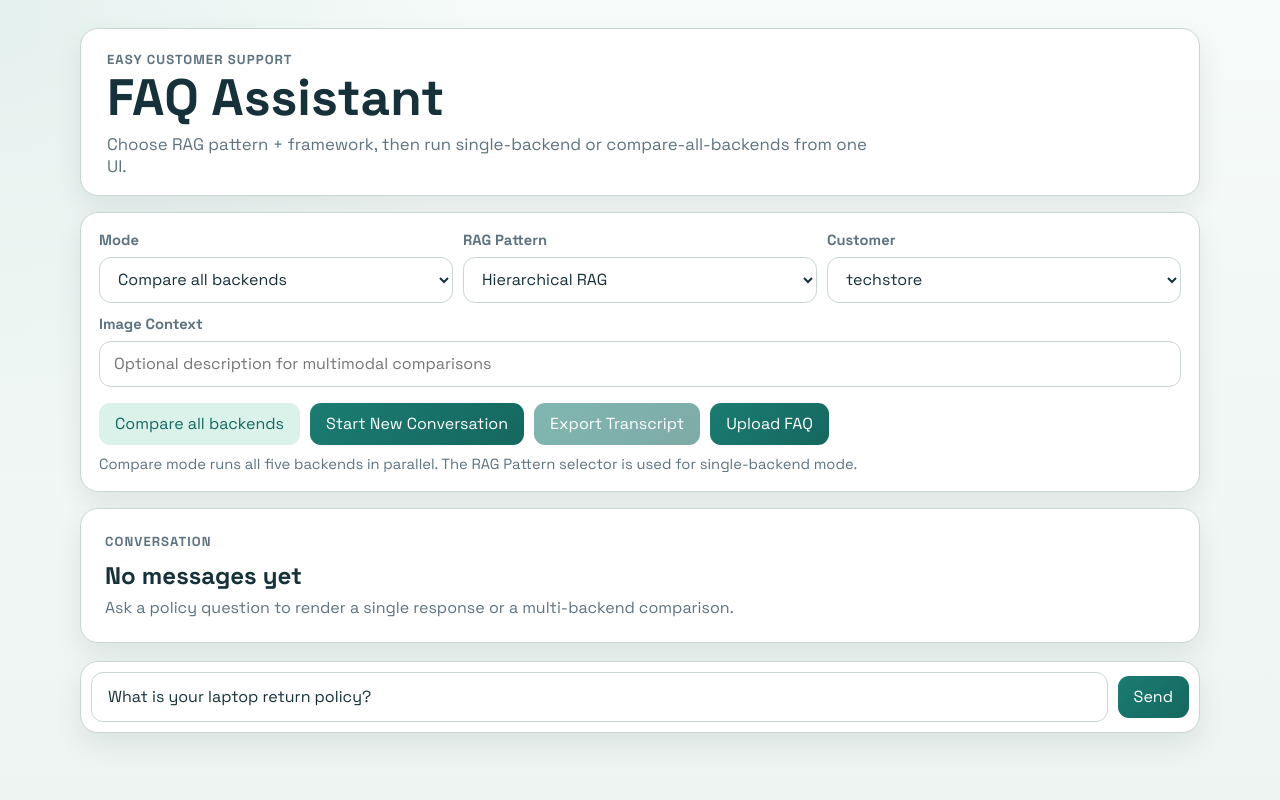
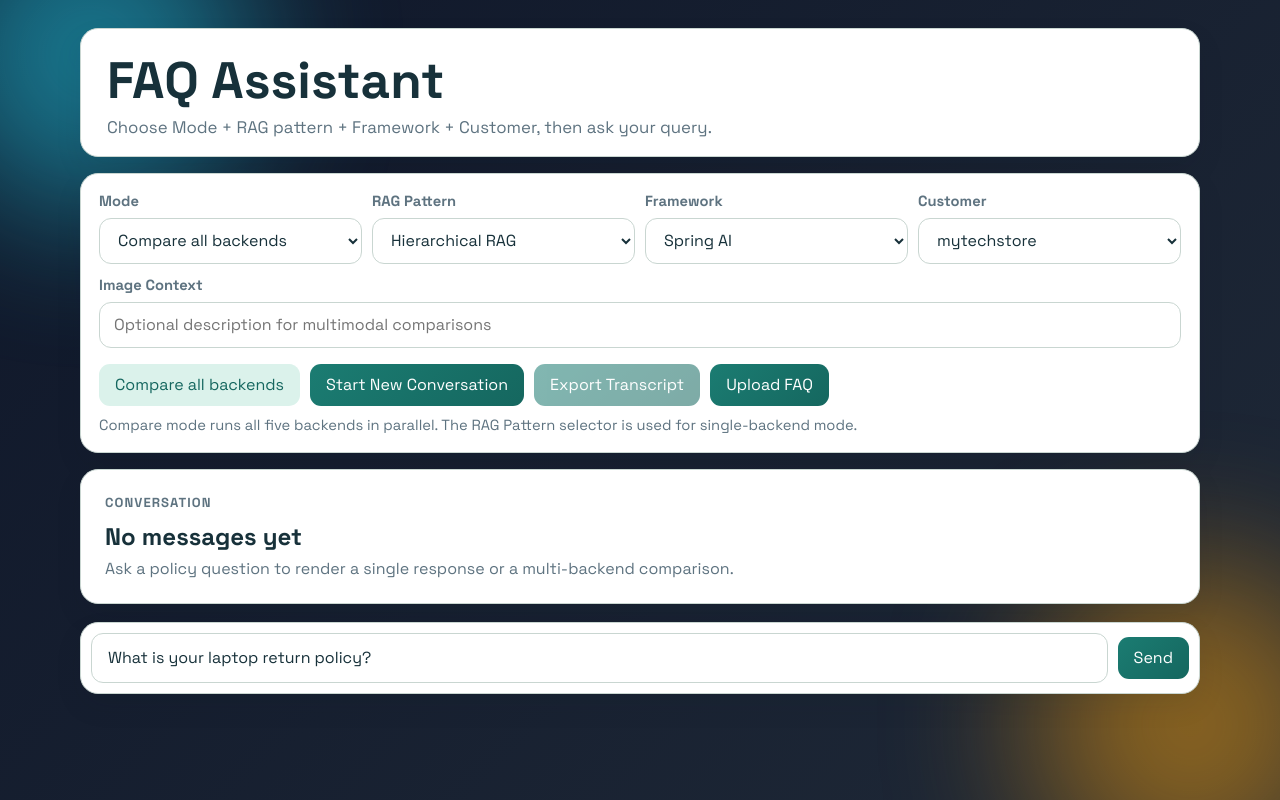
Before and after one commit to sanjaya-panigrahi/FAQ-Assistance, a React (Vite) app in the folder faq-assistance-ui/: page / in a window 1280 px wide. Built offline with nearby package versions, Linux system fonts and the light colour scheme.

Commit message:
Change UI

```diff
--- a/faq-assistance-ui/src/App.jsx
+++ b/faq-assistance-ui/src/App.jsx
@@ -9,14 +9,20 @@ const services = [
 ];
 
 const customerOptions = [
-  { value: "techstore", label: "techstore" },
   { value: "mytechstore", label: "mytechstore" },
+];
+
+const frameworkOptions = [
+  { value: "spring-ai", label: "Spring AI" },
+  { value: "langchain", label: "LangChain" },
+  { value: "langgraph", label: "LangGraph" },
 ];
 
 function App() {
   const [mode, setMode] = useState("compare");
   const [selectedServiceId, setSelectedServiceId] = useState("hierarchical");
-  const [customer, setCustomer] = useState("techstore");
+  const [framework, setFramework] = useState("spring-ai");
+  const [customer, setCustomer] = useState("mytechstore");
   const [question, setQuestion] = useState("What is your laptop return policy?");
   const [imageDescription, setImageDescription] = useState("");
   const [transcript, setTranscript] = useState([]);
@@ -124,6 +130,8 @@ function App() {
           id: crypto.randomUUID(),
           question: prompt,
           customer,
+          framework,
+          ragPattern: selectedService.label,
           mode,
           results,
         },
@@ -167,11 +175,9 @@ function App() {
     <div className="app-shell">
       <main className="workspace">
         <section className="hero-card">
-          <p className="eyebrow">Easy Customer Support</p>
           <h1>FAQ Assistant</h1>
           <p className="hero-copy">
-            Choose RAG pattern + framework, then run single-backend or compare-all-backends
-            from one UI.
+            Choose Mode + RAG pattern + Framework + Customer, then ask your query.
           </p>
         </section>
 
@@ -194,6 +200,17 @@ function App() {
                 {services.map((service) => (
                   <option key={service.id} value={service.id}>
                     {service.label}
+                  </option>
+                ))}
+              </select>
+            </label>
+
+            <label>
+              <span>Framework</span>
+              <select value={framework} onChange={(event) => setFramework(event.target.value)}>
+                {frameworkOptions.map((option) => (
+                  <option key={option.value} value={option.value}>
+                    {option.label}
                   </option>
                 ))}
               </select>
@@ -252,6 +269,12 @@ function App() {
               single-backend mode.
             </p>
           )}
+          {framework !== "spring-ai" && (
+            <p className="supporting-note">
+              Framework selection is captured in context. Current backend execution is powered by
+              Spring AI services.
+            </p>
+          )}
           {error && <p className="error-banner">{error}</p>}
         </section>
 
@@ -271,6 +294,15 @@ function App() {
               <section className="message-card user-card">
                 <p className="section-label">You</p>
                 <p className="message-text">{turn.question}</p>
+                <p className="result-latency">
+                  Mode: {turn.mode === "compare" ? "Compare all backends" : "Single backend"} | RAG:
+                  {" "}{turn.ragPattern}
+                  {" "}
+                  | Framework: {frameworkOptions.find((f) => f.value === turn.framework)?.label ||
+                    turn.framework}
+                  {" "}
+                  | Customer: {turn.customer}
+                </p>
               </section>
 
               <section className="message-card assistant-card">
--- a/faq-assistance-ui/src/styles.css
+++ b/faq-assistance-ui/src/styles.css
@@ -1,5 +1,6 @@
 :root {
-  --page-bg: #edf4f1;
+  --page-bg-start: #0f172a;
+  --page-bg-end: #1f2937;
   --surface: #ffffff;
   --surface-muted: #f6faf8;
   --border: #c9d6d1;
@@ -21,9 +22,7 @@
 body {
   margin: 0;
   min-height: 100vh;
-  background:
-    radial-gradient(circle at top left, rgba(27, 124, 114, 0.08), transparent 32%),
-    linear-gradient(180deg, #f6fbf9 0%, var(--page-bg) 100%);
+  background: linear-gradient(135deg, var(--page-bg-start), var(--page-bg-end));
   color: var(--text);
   font-family: "Space Grotesk", sans-serif;
 }
@@ -35,11 +34,40 @@ select {
 }
 
 .app-shell {
+  position: relative;
   min-height: 100vh;
   padding: 28px;
+  overflow: hidden;
+}
+
+.app-shell::before,
+.app-shell::after {
+  content: "";
+  position: absolute;
+  width: 300px;
+  height: 300px;
+  border-radius: 999px;
+  filter: blur(70px);
+  opacity: 0.5;
+  animation: drift 8s ease-in-out infinite alternate;
+  z-index: 0;
+}
+
+.app-shell::before {
+  top: -80px;
+  left: -60px;
+  background: #22d3ee;
+}
+
+.app-shell::after {
+  right: -60px;
+  bottom: -90px;
+  background: #f59e0b;
 }
 
 .workspace {
+  position: relative;
+  z-index: 1;
   width: min(1120px, 100%);
   margin: 0 auto;
 }
@@ -90,7 +118,7 @@ select {
 
 .toolbar-grid {
   display: grid;
-  grid-template-columns: repeat(3, minmax(0, 1fr));
+  grid-template-columns: repeat(4, minmax(0, 1fr));
   gap: 10px;
 }
 
@@ -315,3 +343,12 @@ button:disabled {
     width: 100%;
   }
 }
+
+@keyframes drift {
+  from {
+    transform: translateY(0) scale(1);
+  }
+  to {
+    transform: translateY(-20px) scale(1.08);
+  }
+}
```
Also changed, not shown: 2 other files (tests, documents, lock files or other folders).
